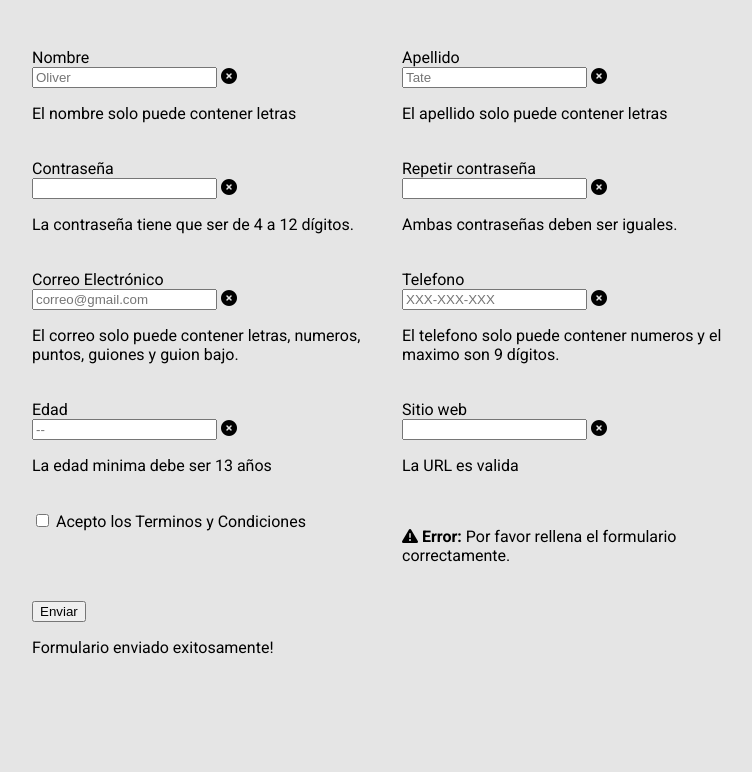
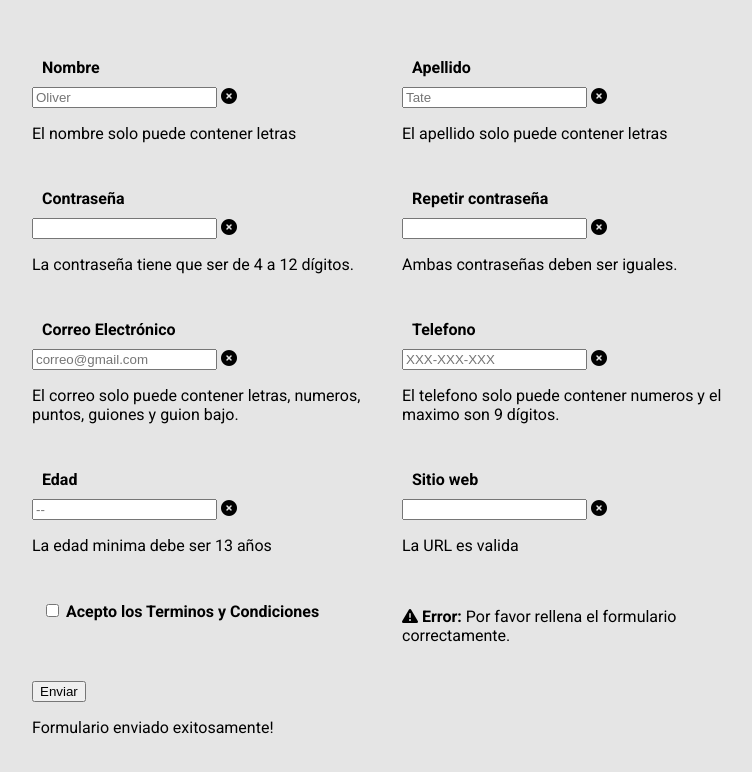
Before and after one commit to franztoledo/FORM-JS, a website: page index.html in a window 1280 px wide. Shown: the whole page, without its empty margins (248-1000 px from the left). Drawn offline with Linux system fonts and the light colour scheme.

Commit message:
formulario label styles

```diff
--- a/styles.css
+++ b/styles.css
@@ -18,3 +18,9 @@
 	grid-template-columns: 1fr 1fr;
 	gap: 20px;
 }
+.formulario__label {
+	display: block;
+	font-weight: 700;
+	padding: 10px;
+	cursor: pointer;
+}
```
